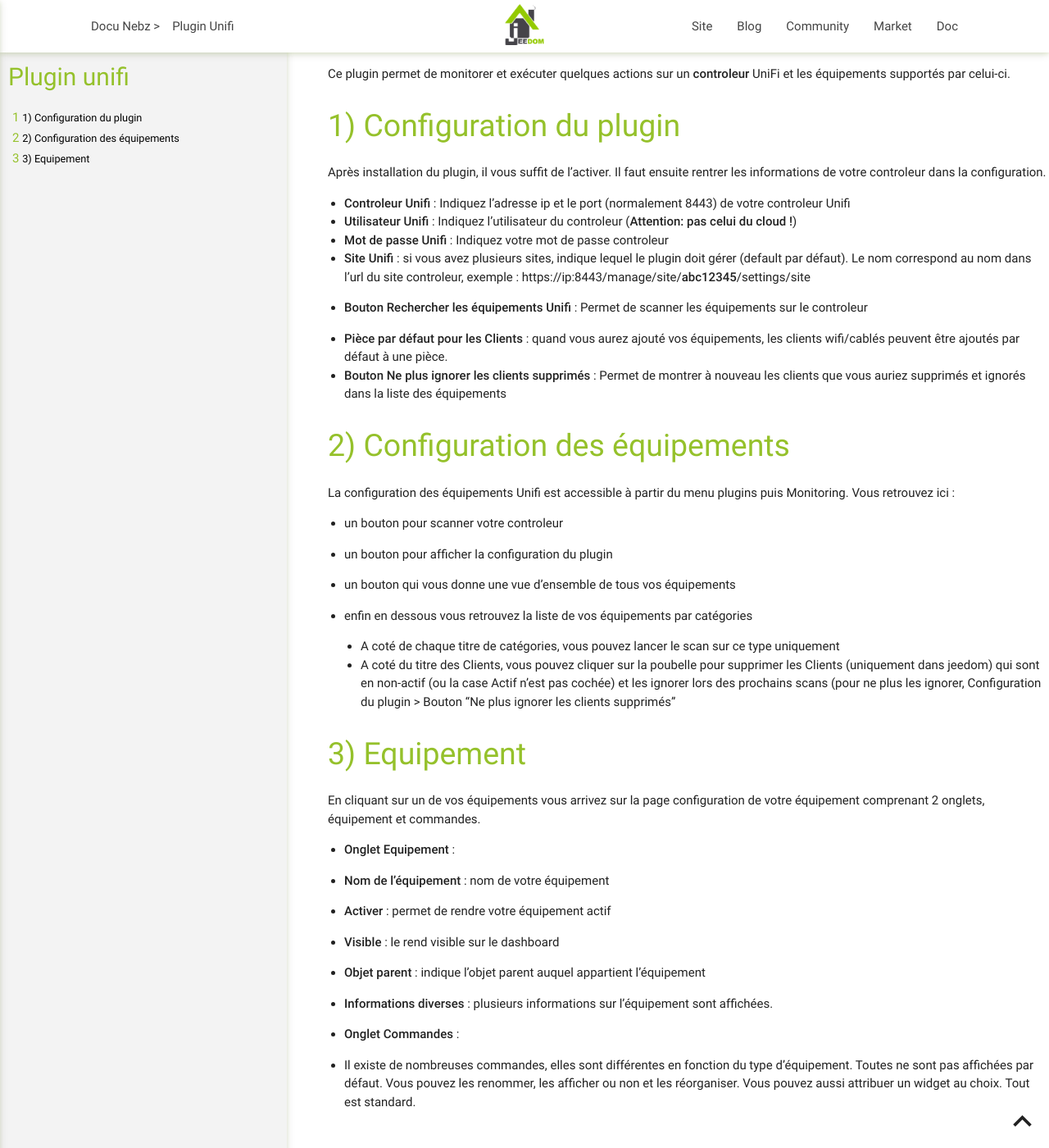
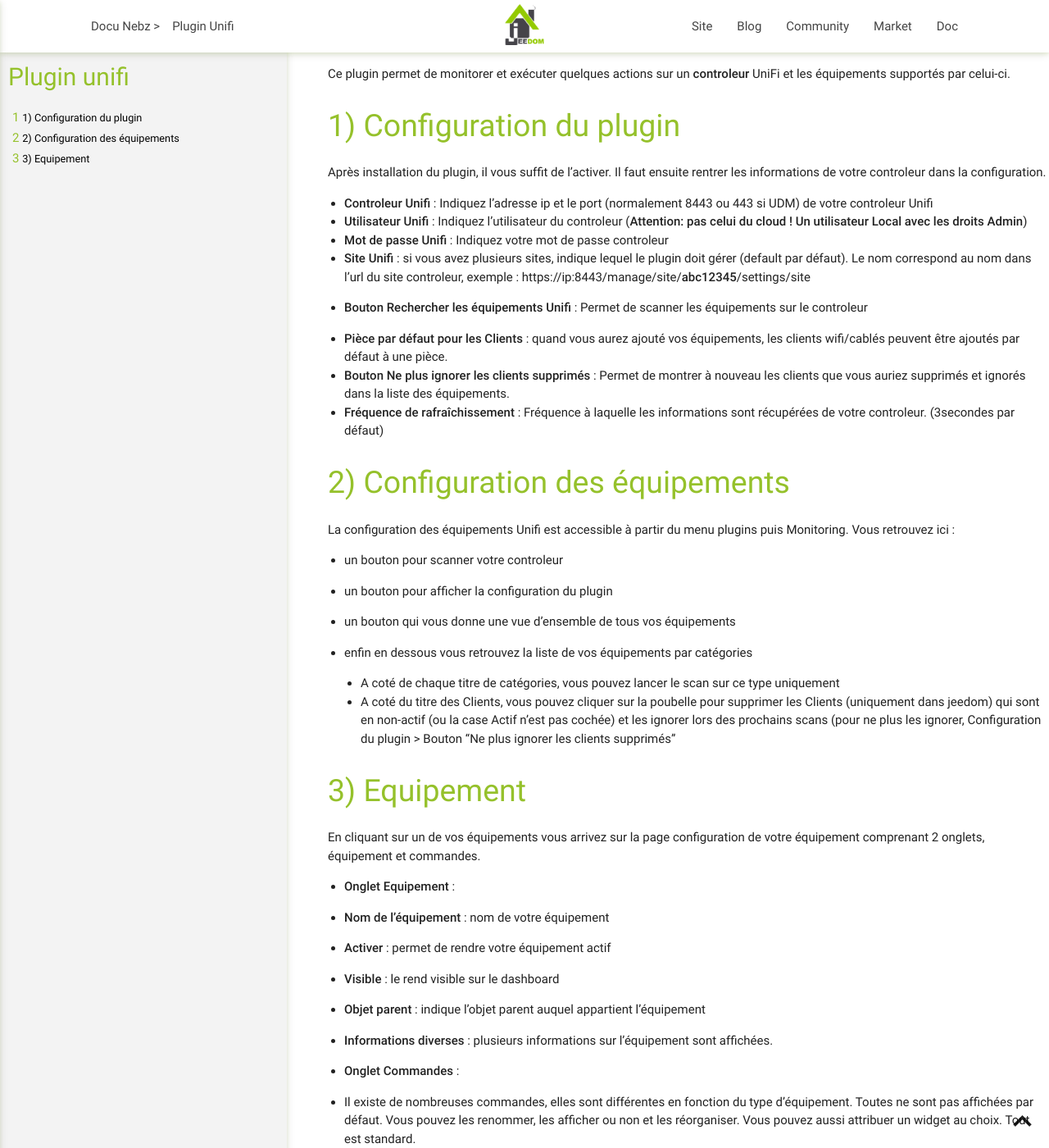
Before and after one commit to NebzHB/jeedom_docs, a Jekyll site: the page built from plugins/unifi/fr_FR/index.md, in a window 1280 px wide and 1400 px high. Shown: the whole window at 82% size. Built offline with Jekyll 4.4.1, drawn with Linux system fonts in a browser that asks for light colours; some of the changed text lies outside the part shown.

Commit message:
Update index.md

```diff
--- a/plugins/unifi/fr_FR/index.md
+++ b/plugins/unifi/fr_FR/index.md
@@ -13,14 +13,15 @@
 
 Après installation du plugin, il vous suffit de l’activer. Il faut ensuite rentrer les informations de votre controleur dans la configuration.
 
--   **Controleur Unifi** : Indiquez l'adresse ip et le port (normalement 8443) de votre controleur Unifi
--   **Utilisateur Unifi** : Indiquez l'utilisateur du controleur (**Attention: pas celui du cloud !**)
+-   **Controleur Unifi** : Indiquez l'adresse ip et le port (normalement 8443 ou 443 si UDM) de votre controleur Unifi
+-   **Utilisateur Unifi** : Indiquez l'utilisateur du controleur (**Attention: pas celui du cloud ! Un utilisateur Local avec les droits Admin**)
 -   **Mot de passe Unifi** : Indiquez votre mot de passe controleur
 -   **Site Unifi** : si vous avez plusieurs sites, indique lequel le plugin doit gérer (default par défaut). Le nom correspond au nom dans l'url du site controleur, exemple : https://ip:8443/manage/site/**abc12345**/settings/site
 -   **Bouton Rechercher les équipements Unifi** : Permet de scanner les équipements sur le controleur
 
 -   **Pièce par défaut pour les Clients** : quand vous aurez ajouté vos équipements, les clients wifi/cablés peuvent être ajoutés par défaut à une pièce.
--   **Bouton Ne plus ignorer les clients supprimés** : Permet de montrer à nouveau les clients que vous auriez supprimés et ignorés dans la liste des équipements
+-   **Bouton Ne plus ignorer les clients supprimés** : Permet de montrer à nouveau les clients que vous auriez supprimés et ignorés dans la liste des équipements.
+-   **Fréquence de rafraîchissement** : Fréquence à laquelle les informations sont récupérées de votre controleur. (3secondes par défaut)
 
 
 Configuration des équipements
@@ -64,3 +65,6 @@
 
 -   Il existe de nombreuses commandes, elles sont différentes en fonction du type d'équipement. Toutes ne sont pas affichées par défaut. Vous pouvez les renommer, les afficher ou non et les réorganiser.
 Vous pouvez aussi attribuer un widget au choix. Tout est standard.
+
+-   **Astuce** :
+-   Pour lancer un scan dans un scénario, via un bloc code, vous pouvez lancer : `unifi::syncUnifi();`
```
